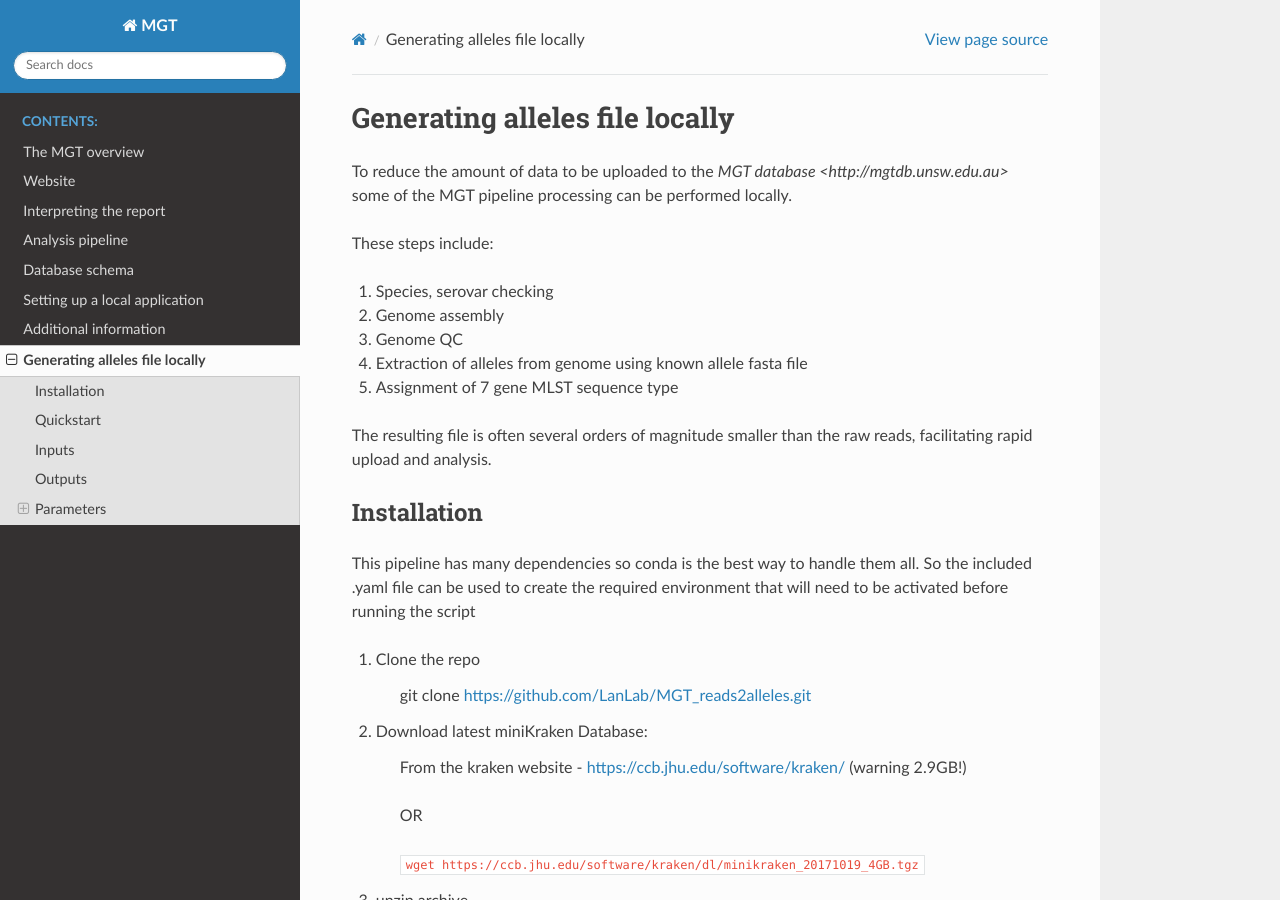
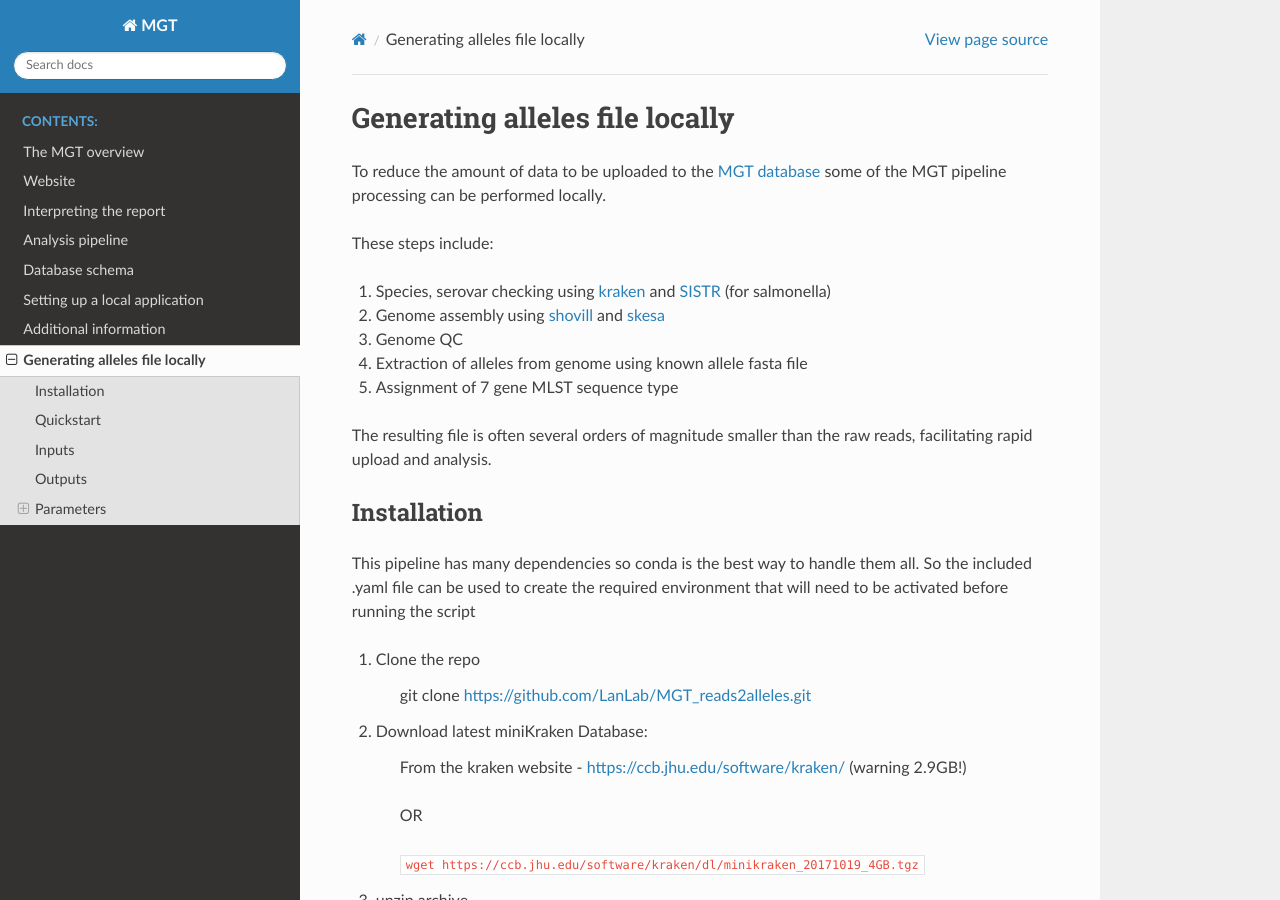
Before and after one commit to crystalsand10/MGT_docs, a Sphinx documentation site: the page built from source/local_allele_calling.rst, in a window 1280 px wide and 900 px high. Built offline with Sphinx 7.4.7 and the Read the Docs theme 2.0.0, drawn with Linux system fonts in a browser that asks for light colours.

Commit message:
Update local_allele_calling.rst

```diff
--- a/source/local_allele_calling.rst
+++ b/source/local_allele_calling.rst
@@ -4,12 +4,12 @@
 Generating alleles file locally
 ***********************************
 
-To reduce the amount of data to be uploaded to the `MGT database <http://mgtdb.unsw.edu.au>` some of the MGT pipeline processing can be performed locally.
+To reduce the amount of data to be uploaded to the `MGT database <http://mgtdb.unsw.edu.au>`_ some of the MGT pipeline processing can be performed locally.
 
 These steps include:
 
-#. Species, serovar checking
-#. Genome assembly
+#. Species, serovar checking using `kraken <https://ccb.jhu.edu/software/kraken/>`_ and `SISTR <github.com/phac-nml/sistr_cmd>`_ (for salmonella)
+#. Genome assembly using `shovill <https://github.com/tseemann/shovill>`_ and `skesa <https://github.com/ncbi/SKESA>`_
 #. Genome QC
 #. Extraction of alleles from genome using known allele fasta file
 #. Assignment of 7 gene MLST sequence type
```
